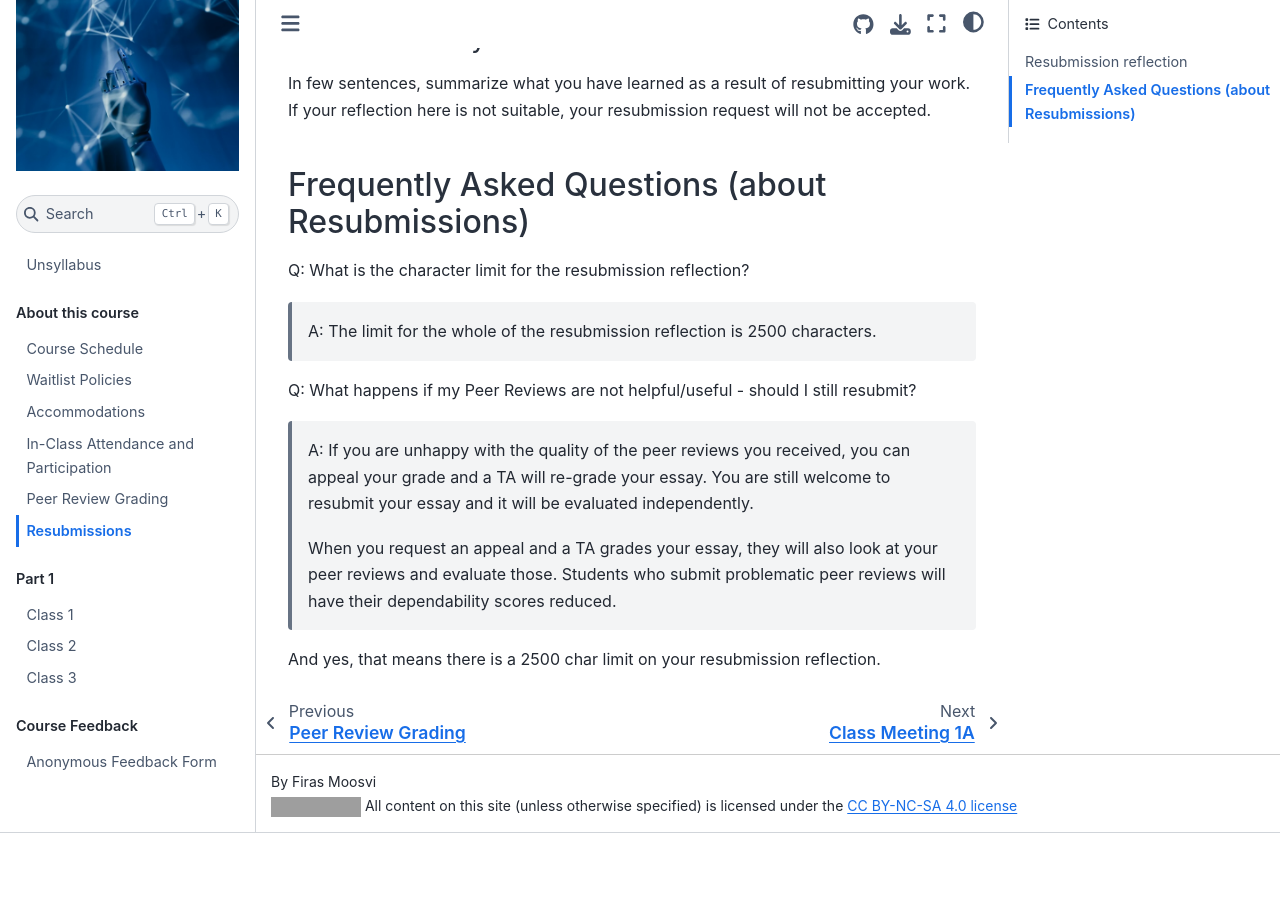
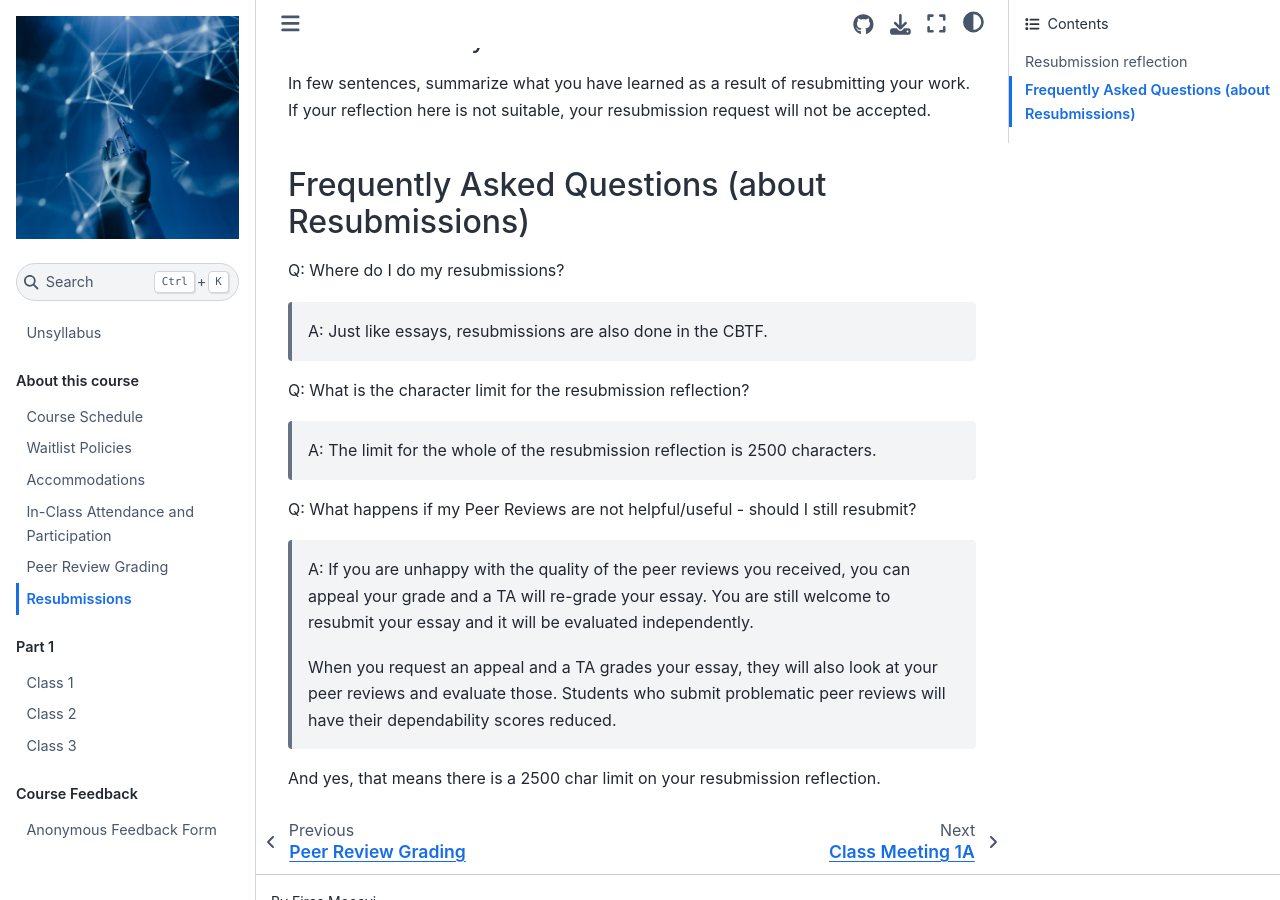
Before and after one commit to UBC-CS/cpsc430, a Jupyter Book: the page built from about/resubmissions.md, in a window 1280 px wide and 900 px high, scrolled down 1551 px. Built offline with Jupyter Book 1.0.4 settings and Sphinx 7.4.7 and the Sphinx Book theme 1.1.4, drawn with Linux system fonts in a browser that asks for light colours; before the commit the page ends 2384 px from its top, so only the background shows below that; grey boxes are pictures that could not be loaded.

Commit message:
add cbtf info

```diff
--- a/about/resubmissions.md
+++ b/about/resubmissions.md
@@ -35,6 +35,9 @@ In few sentences, summarize what you have learned as a result of resubmitting yo
 
 ## Frequently Asked Questions (about Resubmissions)
 
+Q: Where do I do my resubmissions?
+> A: Just like essays, resubmissions are also done in the CBTF.
+
 Q: What is the character limit for the resubmission reflection?
 > A: The limit for the whole of the resubmission reflection is 2500 characters.
 
```
